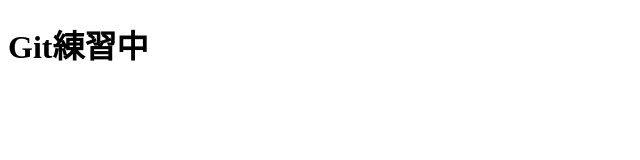
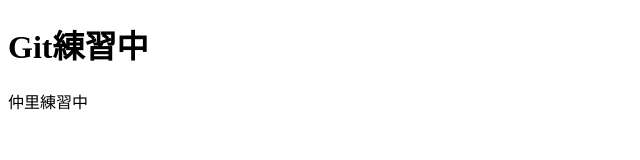
Before and after one commit to er1cq217/48_gitpractice2, a plain HTML site: page kazu.html in a window 1280 px wide. Shown: the whole page, without its empty margins (0-640 px from the left). Drawn offline with Linux system fonts and the light colour scheme.

Commit message:
名前追加

```diff
--- a/kazu.html
+++ b/kazu.html
@@ -5,5 +5,6 @@
 </head>
 <body>
     <h1>Git練習中</h1>
+    <p>仲里練習中</p>
 </body>
 </html>
```
